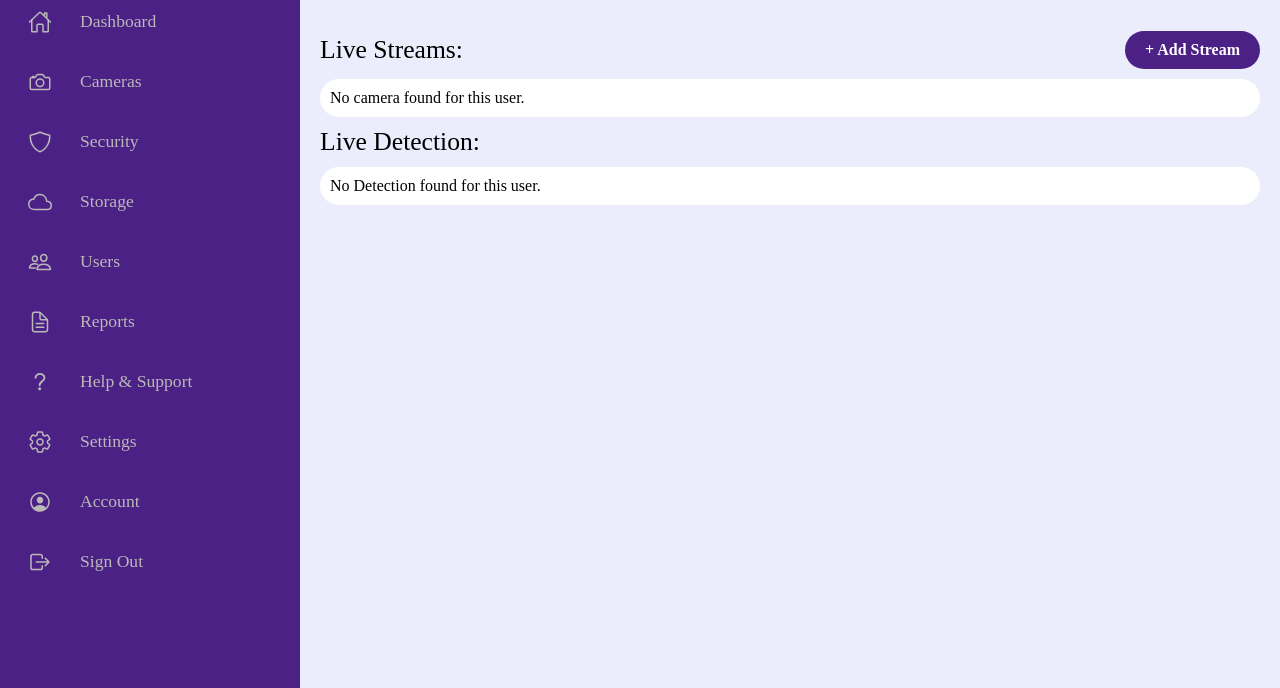
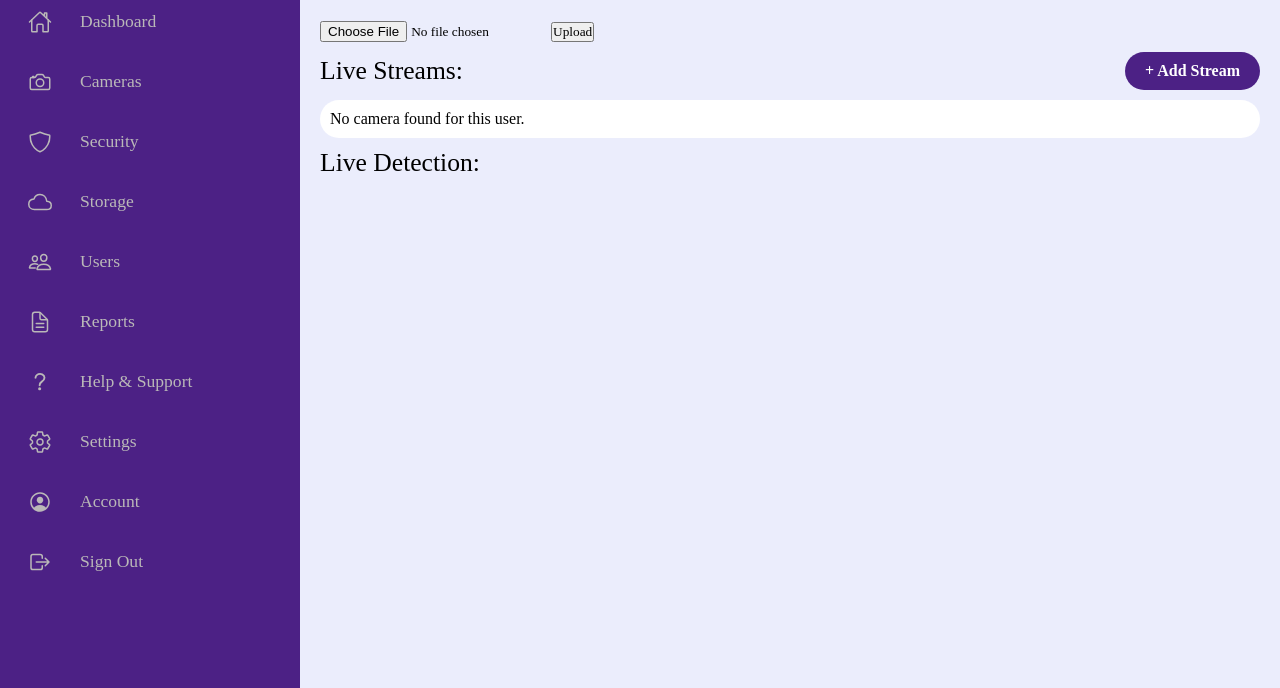
Before and after one commit to otman-ai/deploy-flask-app, a Flask app: template templates/dashboard_templates/dash.html in a window 1280 px wide. Shown: the part 112-800 px from the top of the page. Run offline with Flask 3, Linux system fonts and the light colour scheme; the template is opened without the code that fills it, so the values that code supplies are empty; parts of the project's set-up code (start-up, migrations or seed data) failed here and were passed over.

Commit message:
Initial commit

```diff
--- a/app.py
+++ b/app.py
@@ -1,11 +1,11 @@
 # Import libraries
-from flask import Flask, render_template, redirect, url_for,request,jsonify, session
-from sqlalchemy import create_engine , text
+from flask import Flask, render_template, redirect, url_for, request, jsonify, session, Response
 from database import *
 from werkzeug.security import generate_password_hash, check_password_hash
-
 import os
-
+from constant import *
+import datetime
+import requests
 app = Flask(__name__, template_folder="templates")
 app.secret_key = os.urandom(24)
 @app.route('/check', methods=['POST'])
@@ -22,6 +22,33 @@ def check():
     return jsonify(result)
 
 
+@app.route('/check_ips', methods=['GET'])
+def check_ips():
+    ip_adresses = []
+    ids = []
+    if 'username' in session:
+        data = load_data(session["username"])
+        for camera in data:
+            camera_ip_address = camera['camera_ipAdress']
+            ids.append(str(camera['id']))
+            ip_adresses.append(camera_ip_address)
+
+    return jsonify({"ip_adresses":ip_adresses,"ids":ids})
+
+
+# @app.route('/video_annotated/<int:camera_id>')
+# def video_annotated(camera_id):
+#     if 'username' in session:
+#         camera_ipAdress = load_data_condition(camera_id)
+#         print("camera_ipAdress: ",camera_ipAdress)
+#         re = None
+#         try:
+#             re = generate_frames(camera_ipAdress,"","")
+#             return Response(re, mimetype='multipart/x-mixed-replace; boundary=frame')
+#         except:
+#             return
+#     return render_template("access_denied.html")
+
 @app.route("/")
 def home():
     return redirect(url_for('login'))
@@ -30,6 +57,21 @@ def home():
 def page_not_found(e):
     return render_template("404_page.html"), 404
 
+@app.route("/upload",methods=["POST"])
+def upload_():
+    if 'image' not in request.files:
+        return 'No iameg part'
+    image = request.files["image"]
+    path = "image.jpg"
+    image.save(path)
+    url = 'http://ec2-51-20-71-211.eu-north-1.compute.amazonaws.com/predict'
+    files = {"image":('image.jpg',open(path,'rb'))}
+    reponse = requests.post(url,files=files)
+    if reponse.status_code == 200:
+        print(reponse.json())
+        return reponse.json()
+    else :
+        return "Error while handling the request"
 @app.route("/forgot_password")
 def forgot_password():
     return render_template("forgot_password.html")
@@ -69,8 +111,27 @@ def login():
 @app.route('/dash', methods=["GET", "POST"])
 def dash():
     if 'username' in session:
+        if request.method == 'POST':
+            data = request.get_json()
+            ipAddress = data.get('ipAddress')
+            port = data.get('port')
+            camera_ipAdress = f"http://{ipAddress}:{port}/video"
+            current_datetime = datetime.datetime.now()
+            formatted_datetime = current_datetime.strftime("%Y-%b-%d:%H:%M:%S")[:-3]
+            camera_date = formatted_datetime
+
+            user_id = get_user_id(session['username'])
+            camera_id = insert_to_camera(user_id, camera_ipAdress, camera_date)
+            if camera_id:
+                output_dir = UPLOAD_FOLDER+f"{user_id}/{camera_id}/"
+                camera_name = f"Camera  {camera_id}"
+                db_update = insert_to_camera_part(camera_name, output_dir)
+            else:
+                print("Error while inserting to db.")
         user = login_function(session["username"])[0]
-        return render_template("dashboard_templates/dash.html", user=user)
+        data = load_data(session["username"])
+
+        return render_template("dashboard_templates/dash.html", user=user,cameras=data)
     return redirect(url_for("login"))
 
 @app.route('/dash/cameras', methods=["GET", "POST"])
@@ -172,8 +233,11 @@ def logout():
 
 @app.route('/api')
 def api():
-    data = load_data()
-    return jsonify(data)
+    if "username" in session:
+        data = load_data(session["username"])
+        print(data)
+        return jsonify(data)
+    return redirect(url_for("login"))
 
 if __name__ == '__main__':
     app.run(host='0.0.0.0',debug=True)
--- a/templates/dashboard_templates/dash.html
+++ b/templates/dashboard_templates/dash.html
@@ -1,9 +1,12 @@
 {% extends "dashboard.html" %}
 {% block content %}
 <div class="dash-teamplate">
-    <p class="headline">Welcome back, {{ user[1] }}!</p>
+    <p class="headline">Welcome back, {{ user.username }}!</p>
     <div class="live-stream">
-
+        <form action="/upload" method="POST" enctype="multipart/form-data">
+            <input type="file" name="image" accept="image/*" required>
+            <input type="submit" value="Upload">
+        </form>
         <div class="live-stream-headlines">
             <p>Live Streams: </p>
             <input type="submit" value="+ Add Stream" class="btn solid" id="addStreamBtn" />
@@ -44,22 +47,7 @@
     <div class="live-stream-headlines">
         <p>Live Detection: </p>
     </div>
-    <div class="live-stream-content" >
-        {% if cameras %}
-        {% for camera in cameras %}
-        <div class="camera" >
-            <img src="{{ url_for('video_annotated', camera_id=camera.id) }}" alt="Annotated Frame" class="camera_img-detect">
-            <div class="status-container">
-                <p id="{{ camera.id }}-detection" class="status_detection"></p>
-                <p class="camera_name">{{ camera.camera_name }}</p>
-            </div>
 
-        </div>
-        {% endfor %}
-        {% else %}
-        <p>No Detection found for this user.</p>
-        {% endif %}
-    </div>
 </div>
 </div>
 
```
